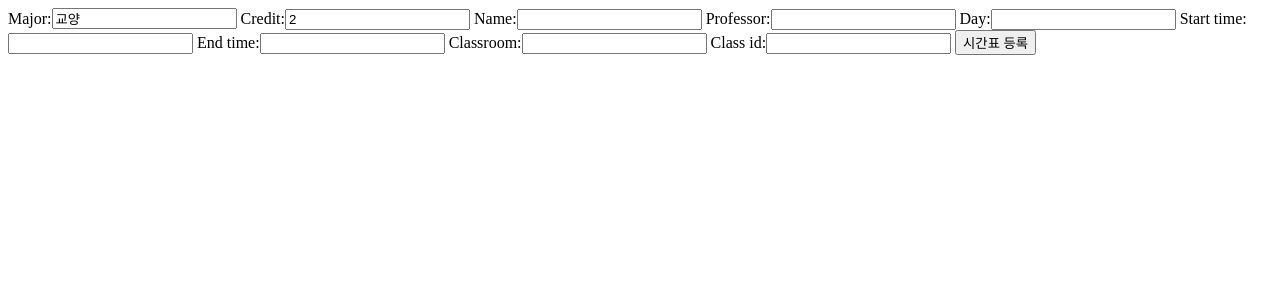
After one commit to bottle-honey/mingle, a Django app: page /classcreate/ in a window 1280 px wide. The commit adds this page. Shown: the top 300 px of the page. Run offline with Django 3.2, Linux system fonts and the light colour scheme.

Commit message:
시간표 추가 기능/ 강의 추가 기능/ 강의 목록 출력 기능 구현

```diff
--- a/mingleproject/urls.py
+++ b/mingleproject/urls.py
@@ -20,4 +20,6 @@ urlpatterns = [
     path('admin/', admin.site.urls),
     path('timetable/', timetable_views.timetable, name='timetable'),
     path('timetablecreate/', timetable_views.timetablecreate, name='timetablecreate'),
+    path('classcreate/', timetable_views.classcreate, name='classcreate'),
+    path('classlist/', timetable_views.classsearch, name='classlist'),
 ]
--- a/timetable/forms.py
+++ b/timetable/forms.py
@@ -8,3 +8,62 @@ class TableForm(forms.ModelForm):
 
         def __init__(self, *args, **kwargs):
             super(TableForm, self).__init__(*args, **kwargs)
+
+            self.fields['name'].widget.attrs = {
+                'class' : 'form-control',
+                'placeholder' : '이름을 입력하세요',
+                'rows' : 3
+            }
+
+class ClassForm(forms.ModelForm):
+    class Meta:
+        model = Class
+        fields = '__all__'
+
+        def __init__(self, *args, **kwargs):
+            super(TableForm, self).__init__(*args, **kwargs)
+            self.fields['major'].widget.attrs = {
+                'class' : 'form-control',
+                'placeholder' : '전공',
+                'rows' : 3
+            }
+            self.fields['name'].widget.attrs = {
+                'class' : 'form-control',
+                'placeholder' : '학점',
+                'rows' : 3
+            }
+            self.fields['name'].widget.attrs = {
+                'class' : 'form-control',
+                'placeholder' : '과목명',
+                'rows' : 3
+            }
+            self.fields['professor'].widget.attrs = {
+                'class' : 'form-control',
+                'placeholder' : '교수',
+                'rows' : 3
+            }
+            self.fields['day'].widget.attrs = {
+                'class' : 'form-control',
+                'placeholder' : '요일',
+                'rows' : 3
+            }
+            self.fields['start_time'].widget.attrs = {
+                'class' : 'form-control',
+                'placeholder' : '시작 시간',
+                'rows' : 3
+            }
+            self.fields['end_time'].widget.attrs = {
+                'class' : 'form-control',
+                'placeholder' : '종료 시간',
+                'rows' : 3
+            }
+            self.fields['classroom'].widget.attrs = {
+                'class' : 'form-control',
+                'placeholder' : '강의실',
+                'rows' : 3
+            }
+            self.fields['class_id'].widget.attrs = {
+                    'class' : 'form-control',
+                    'placeholder' : '학수번호',
+                    'rows' : 3
+            }
--- a/timetable/models.py
+++ b/timetable/models.py
@@ -7,10 +7,12 @@ class Table(models.Model):
     name = models.CharField(max_length=200)
 
 class Class(models.Model):
+    major = models.CharField(max_length=15, default='교양')
+    credit = models.IntegerField(default=2, null=True)
     name = models.CharField(max_length=200)
     professor = models.CharField(max_length=20)
-    day = models.CharField(max_length=5)
-    start_time = models.IntegerField()
-    end_time = models.IntegerField()
-    classroom = models.CharField(max_length=20)
-    class_id = models.IntegerField(primary_key=True)
+    day = models.CharField(max_length=3)
+    start_time = models.TimeField()
+    end_time = models.TimeField()
+    classroom = models.CharField(max_length=20, null=True)
+    class_id = models.CharField(max_length=10, primary_key=True)
--- /dev/null
+++ b/timetable/templates/ClassPostForm.html
@@ -0,0 +1,5 @@
+<form action="" method="POST" enctype="multipart/form-data">
+    {% csrf_token %}
+    {{form.as_table}}
+    <input type="submit" value="시간표 등록">
+</form>
--- a/timetable/templates/timetable.html
+++ b/timetable/templates/timetable.html
@@ -1,5 +1,5 @@
 <h1>시간표 출력</h1>
 
 <h1><a href="{% url 'timetablecreate' %}">Create a new timetable</a></h1>
-<h1>Search</h1>
-<h1>Add Directly</h1>
+<h1><a href="{% url 'classlist' %}">Search Class</a></h1>
+<h1><a href="{% url 'classcreate' %}">Add Directly</a></h1>
--- a/timetable/views.py
+++ b/timetable/views.py
@@ -1,6 +1,6 @@
 from django.shortcuts import render, redirect
-from .forms import TableForm
-from .models import Table
+from .forms import TableForm, ClassForm
+from .models import Table, Class
 # Create your views here.
 def timetable(request):
     return render(request, 'timetable.html')
@@ -14,3 +14,17 @@ def timetablecreate(request):
     else:
         form = TableForm()
     return render(request, 'TablePostForm.html',{'form':form})
+
+def classcreate(request):
+    if request.method=='POST':
+        form = ClassForm(request.POST)
+        if form.is_valid():
+            form.save()
+            return redirect('timetable')
+    else:
+        form = ClassForm()
+    return render(request, 'ClassPostForm.html',{'form':form})
+
+def classsearch(request):
+    classes = Class.objects.filter().order_by('name')
+    return render(request, 'ClassList.html', {'classes':classes})
```
Also changed, not shown: timetable/templates/ClassList.html (added, +30 -0 lines), db.sqlite3, timetable/migrations/0002_auto_20220624_0305.py (added), timetable/migrations/0003_alter_class_class_id.py (added), timetable/migrations/0004_alter_class_class_id.py (added), timetable/migrations/0005_auto_20220624_0326.py (added), timetable/migrations/0006_alter_class_major.py (added).
